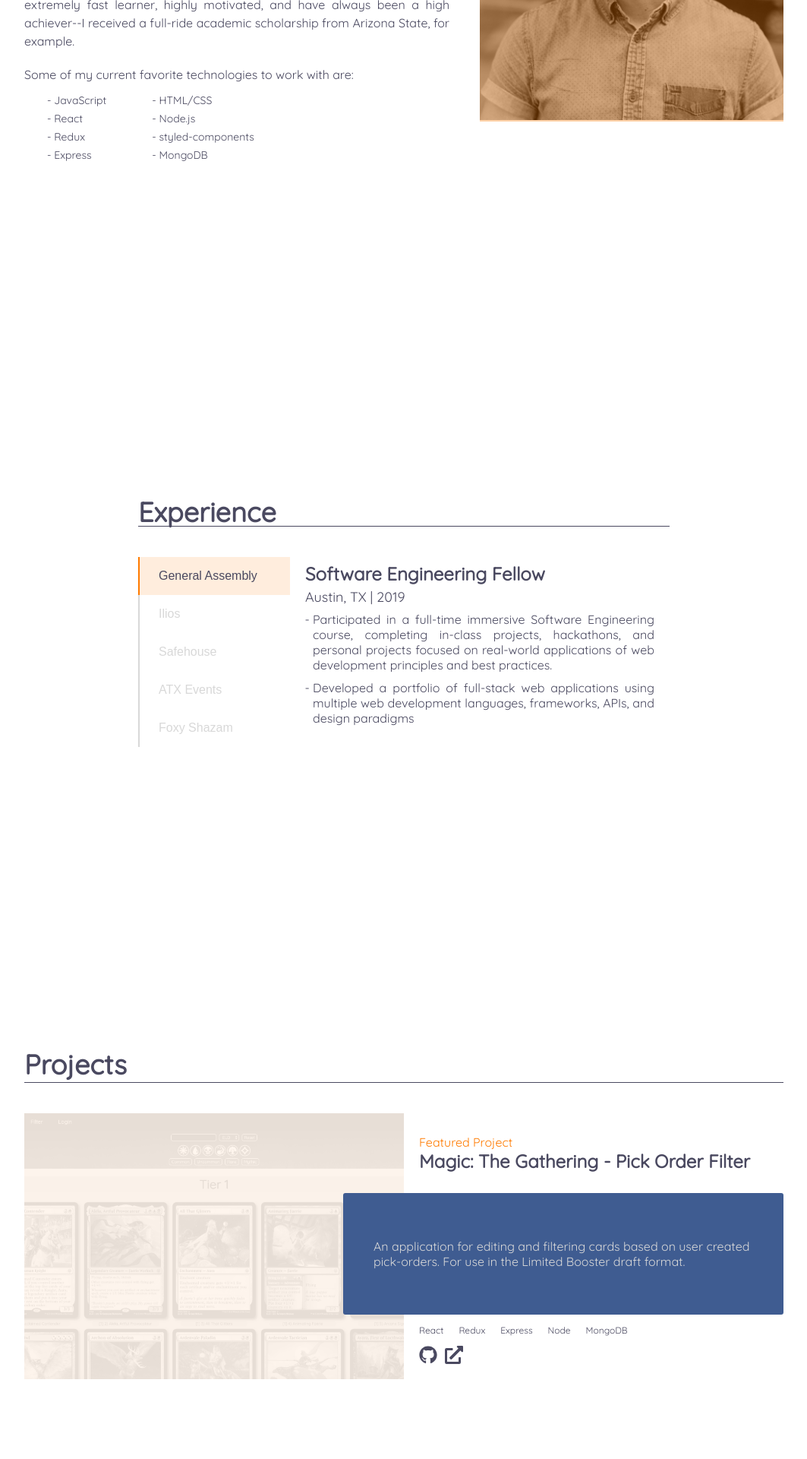
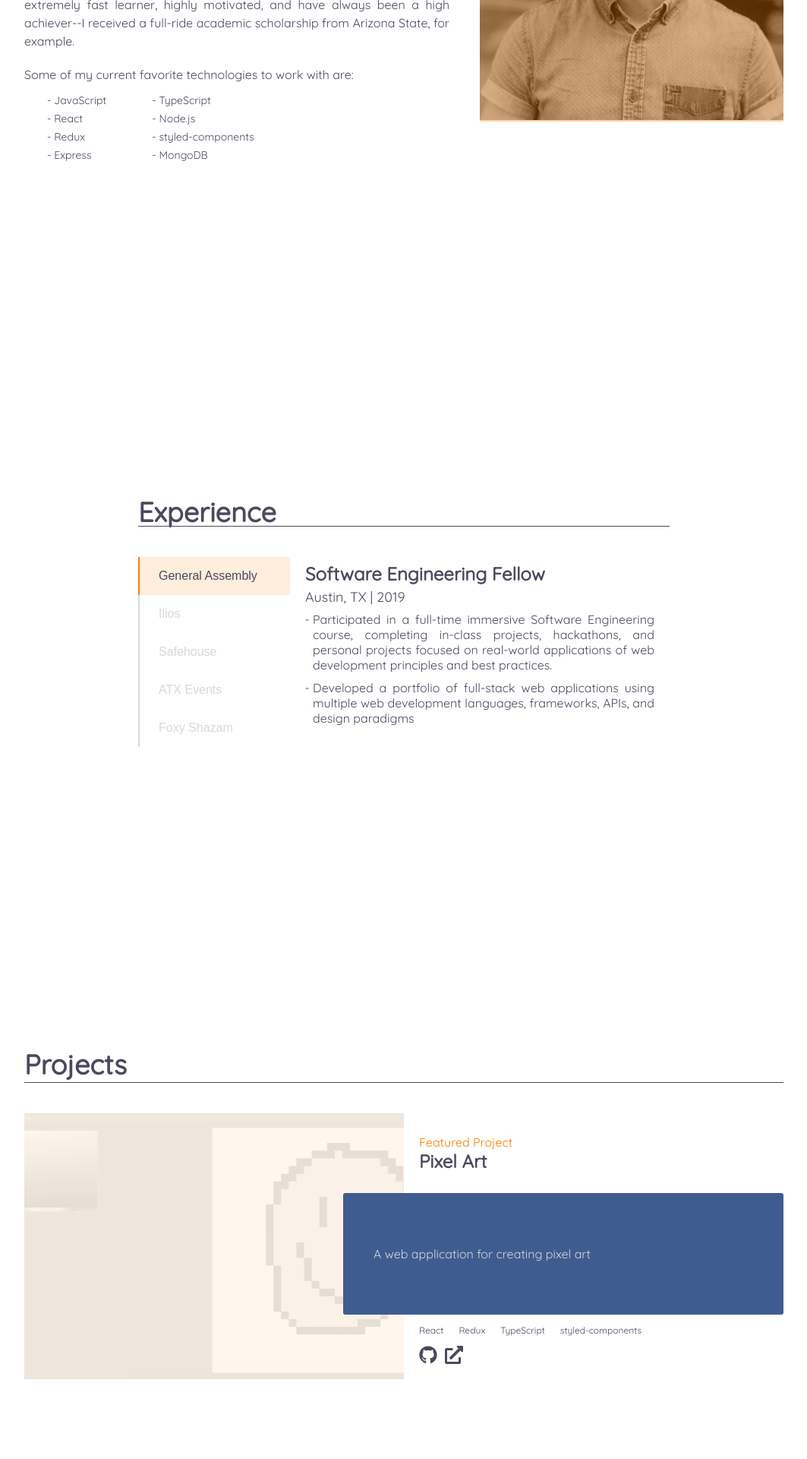
Before and after one commit to joe-gerhard/portfolio, a React (Create React App) app: page / in a window 1280 px wide. Shown: the part 1240-3160 px from the top of the page at 76% size, without its empty margins (108-1171 px from the left). Built offline with nearby package versions, Linux system fonts and the light colour scheme.

Commit message:
Add pixel art project and update skills and resume

```diff
--- a/src/components/AboutSection/AboutSection.jsx
+++ b/src/components/AboutSection/AboutSection.jsx
@@ -55,7 +55,7 @@ const AboutSection = ({ aboutRef, scrollY }) => {
               <li>Express</li>
             </ul>
             <ul>
-              <li>HTML/CSS</li>
+              <li>TypeScript</li>
               <li>Node.js</li>
               <li>styled-components</li>
               <li>MongoDB</li>
--- a/src/constants/projects.js
+++ b/src/constants/projects.js
@@ -1,4 +1,12 @@
 export const PROJECTS = [
+  {
+    name: 'Pixel Art',
+    github: 'https://github.com/joe-gerhard/pixel-art-app',
+    link: 'https://joxel-art.netlify.com/',
+    image: '/pixel-art.png',
+    technologies: ['React', 'Redux', 'TypeScript', 'styled-components'],
+    description: `A web application for creating pixel art`
+  },
   {
     name: 'Magic: The Gathering - Pick Order Filter',
     github: 'https://github.com/joe-gerhard/mtg-filter-mern',
```
Also changed, not shown: public/pixel-art.png (added), 1 other file (tests, documents, lock files or other folders).
